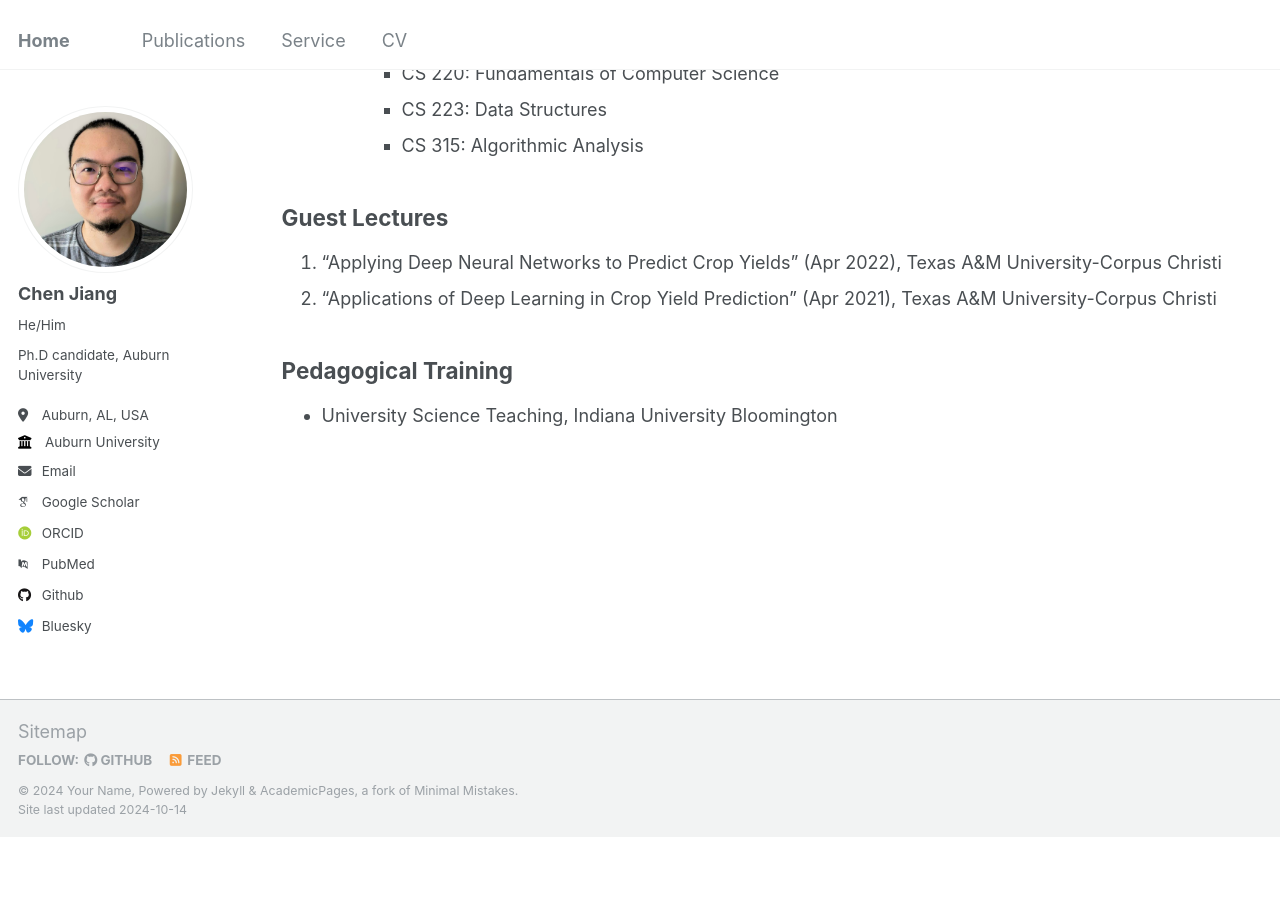
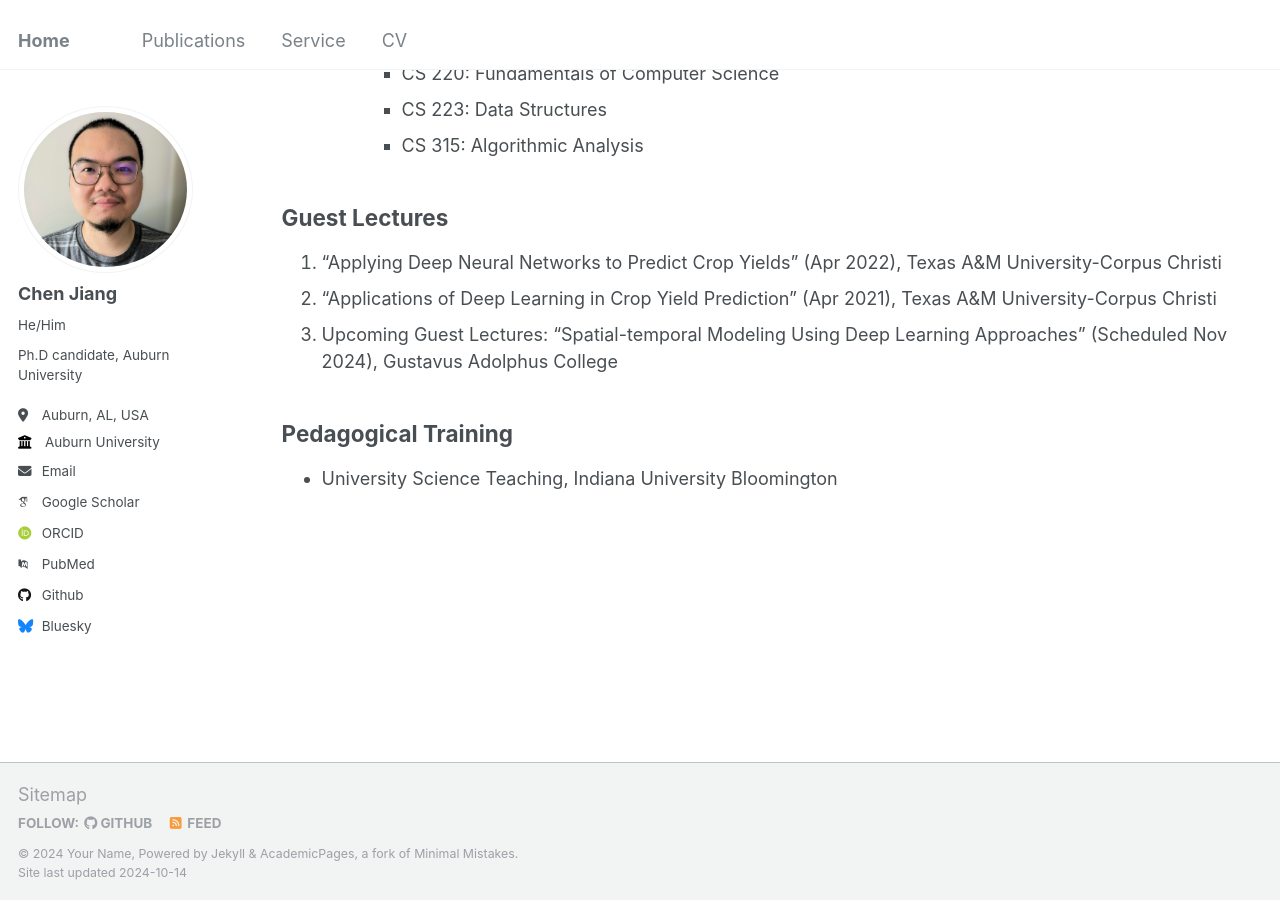
Before and after one commit to jiang28/jiangchen, a Jekyll site: the page built from _pages/cv.md, in a window 1280 px wide and 900 px high, scrolled down 1529 px. Built offline with Jekyll 4.4.1, drawn with Linux system fonts in a browser that asks for light colours; some web fonts are replaced; before the commit the page ends 2366 px from its top, so only the background shows below that; part of the change alters nothing that is shown; some of the changed text lies outside the part shown.

Commit message:
Update cv.md

```diff
--- a/_pages/cv.md
+++ b/_pages/cv.md
@@ -23,7 +23,7 @@ Work experience
 
 
 * 2015-2016: Software Developer
-  * Infoplus Ecommerce
+  * Infoplus E-commerce
   * Duties included: Developed eCommerce software
 
 * 2013-2014: Associate Instructor
@@ -69,6 +69,7 @@ Guest Lectures
 ------
 1. "Applying Deep Neural Networks to Predict Crop Yields" (Apr 2022), Texas A&M University-Corpus Christi
 2. "Applications of Deep Learning in Crop Yield Prediction" (Apr 2021), Texas A&M University-Corpus Christi
+3. Upcoming Guest Lectures: "Spatial-temporal Modeling Using Deep Learning Approaches" (Scheduled Nov 2024), Gustavus Adolphus College
 
 Pedagogical Training
 ------
```
